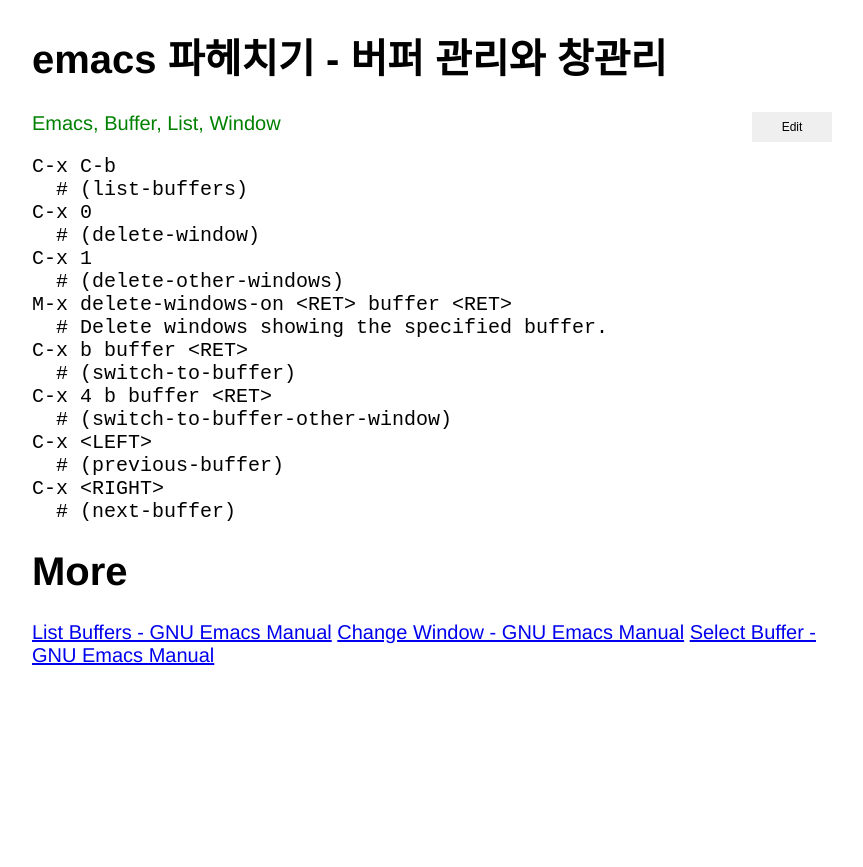
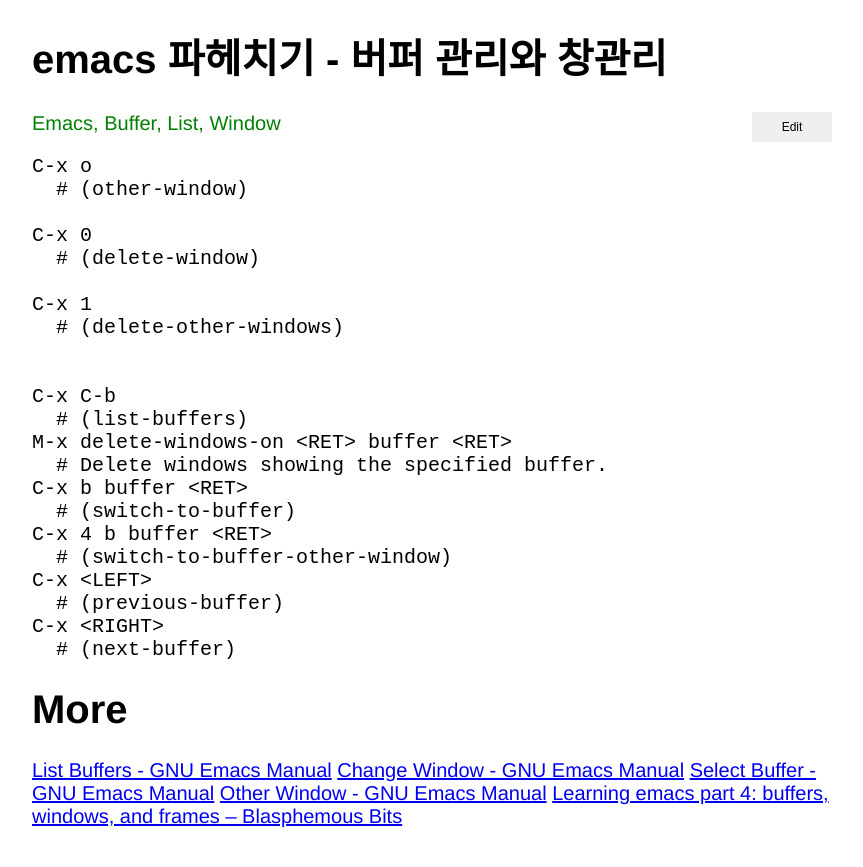
Before and after one commit to xiote/20200810_xiote.github.io, a Jekyll site: the page built from _posts/2020-07-17-04-02-29.md, in a window 1280 px wide. Shown: the top 867 px of the page, without its empty margins (208-1071 px from the left). Built offline with Jekyll 4.4.1, drawn with Linux system fonts in a browser that asks for light colours.

Commit message:
Update 2020-07-17-04-02-29.md

````diff
--- a/_posts/2020-07-17-04-02-29.md
+++ b/_posts/2020-07-17-04-02-29.md
@@ -5,12 +5,18 @@
 ---
 
 ```
+C-x o
+  # (other-window)
+
+C-x 0
+  # (delete-window)
+
+C-x 1
+  # (delete-other-windows)
+
+
 C-x C-b
   # (list-buffers)
-C-x 0
-  # (delete-window)
-C-x 1
-  # (delete-other-windows)
 M-x delete-windows-on <RET> buffer <RET>
   # Delete windows showing the specified buffer.
 C-x b buffer <RET>
@@ -27,3 +33,5 @@
 [List Buffers - GNU Emacs Manual](https://www.gnu.org/software/emacs/manual/html_node/emacs/List-Buffers.html)
 [Change Window - GNU Emacs Manual](https://www.gnu.org/software/emacs/manual/html_node/emacs/Change-Window.html)
 [Select Buffer - GNU Emacs Manual](https://www.gnu.org/software/emacs/manual/html_node/emacs/Select-Buffer.html)
+[Other Window - GNU Emacs Manual](https://www.gnu.org/software/emacs/manual/html_node/emacs/Other-Window.html)
+[Learning emacs part 4: buffers, windows, and frames &#8211; Blasphemous Bits](https://blasphemousbits.wordpress.com/2007/05/04/learning-emacs-part-4-buffers-windows-and-frames/)
````
